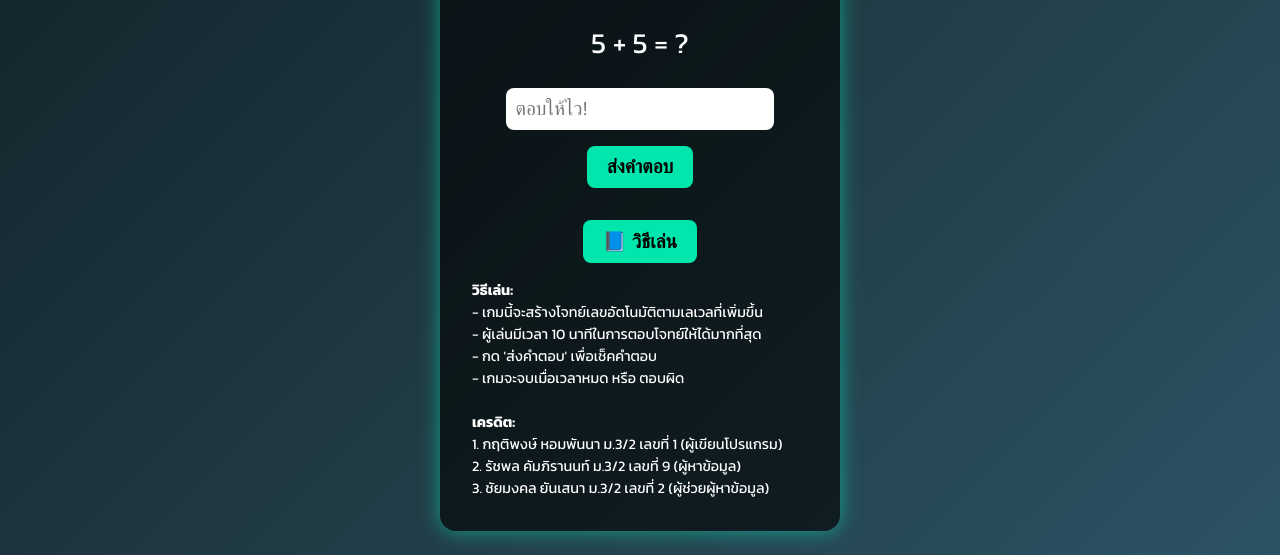
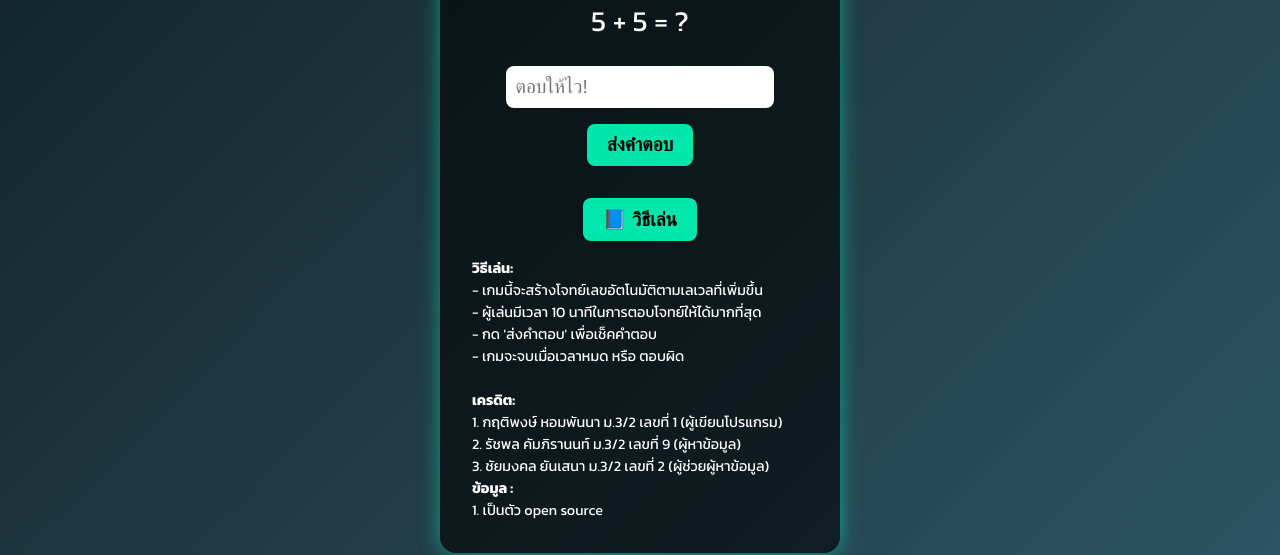
Before and after one commit to Hacknummberk/Endlessmathgame-school-project-open-source-, a plain HTML site: page index.html in a window 1280 px wide. Both pictures are taken after a click on the button "📘 วิธีเล่น". Shown: the part 245-800 px from the top of the page. Drawn offline with Linux system fonts and the light colour scheme.

Commit message:
Update index.html

```diff
--- a/index.html
+++ b/index.html
@@ -30,6 +30,8 @@
       1. กฤติพงษ์ หอมพันนา ม.3/2 เลขที่ 1 (ผู้เขียนโปรแกรม)<br>
       2. รัชพล คัมภิรานนท์ ม.3/2 เลขที่ 9 (ผู้หาข้อมูล)<br>
       3. ชัยมงคล ยันเสนา ม.3/2 เลขที่ 2 (ผู้ช่วยผู้หาข้อมูล)<br>
+      <strong>ข้อมูล :</strong><br>
+      1. เป็นตัว open source<br>
     </div>
   </div>
   <script src="script.js"></script>
```
